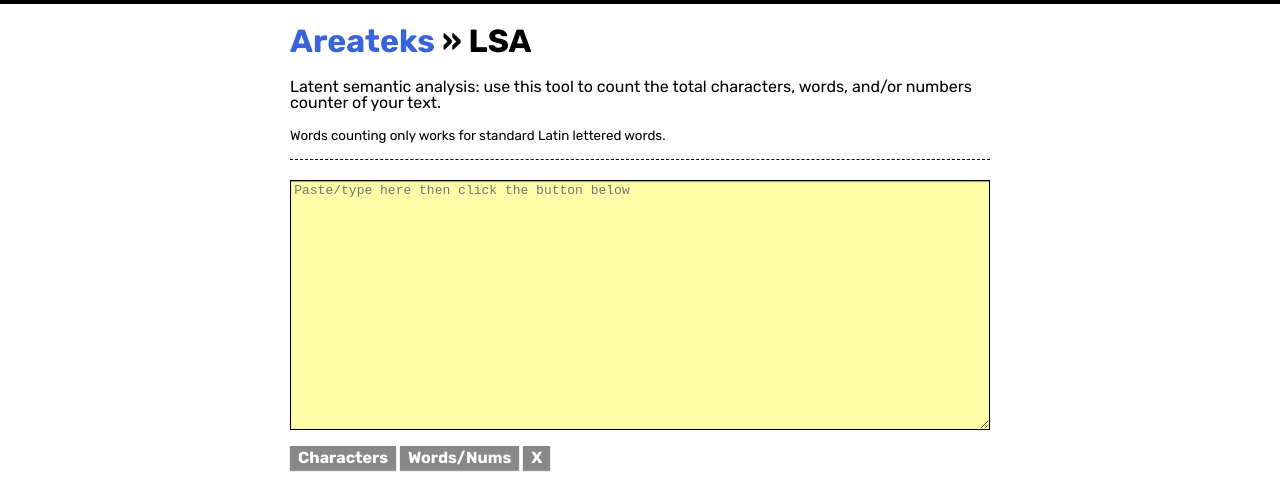
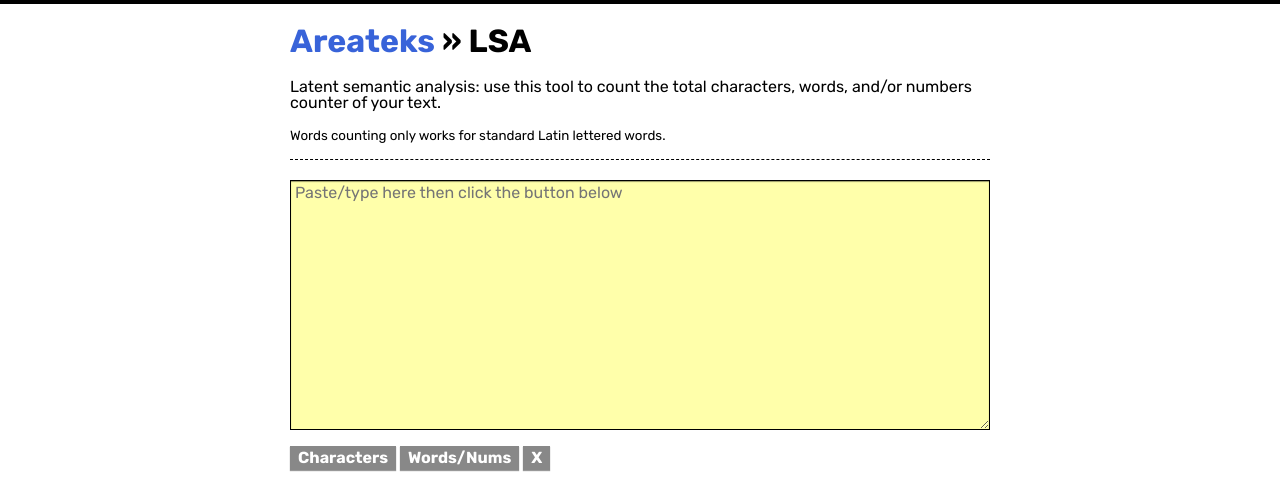
Before and after one commit to areateks/areateks.github.io, a plain HTML site: page lsa/index.html in a window 1280 px wide. Shown: the top 480 px of the page. Drawn offline with nearby package versions, Linux system fonts and the light colour scheme.

Commit message:
Update index.css

```diff
--- a/index.css
+++ b/index.css
@@ -48,7 +48,7 @@
   margin-left: .5em
 }
 code, textarea {
-  font-family: monospace;
+  font-family: inherit;
 }
 footer, header, main, nav {
   max-width: 700px;
```
